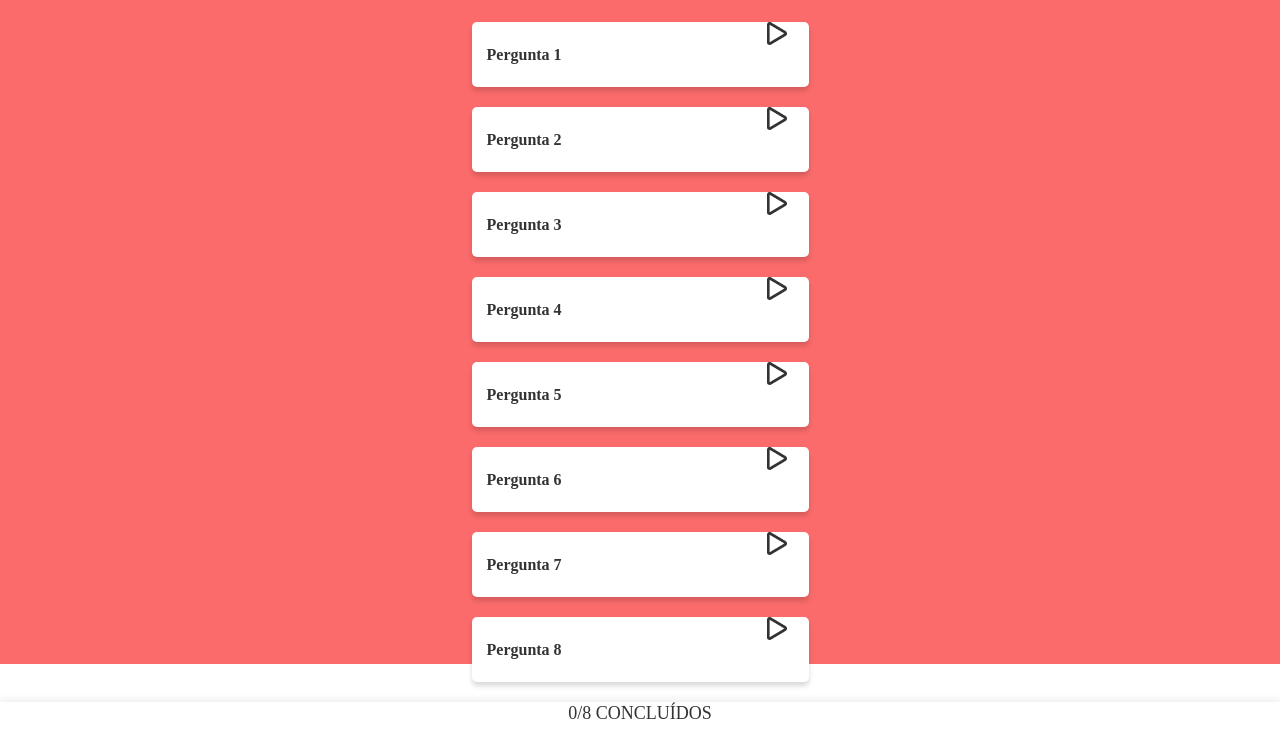
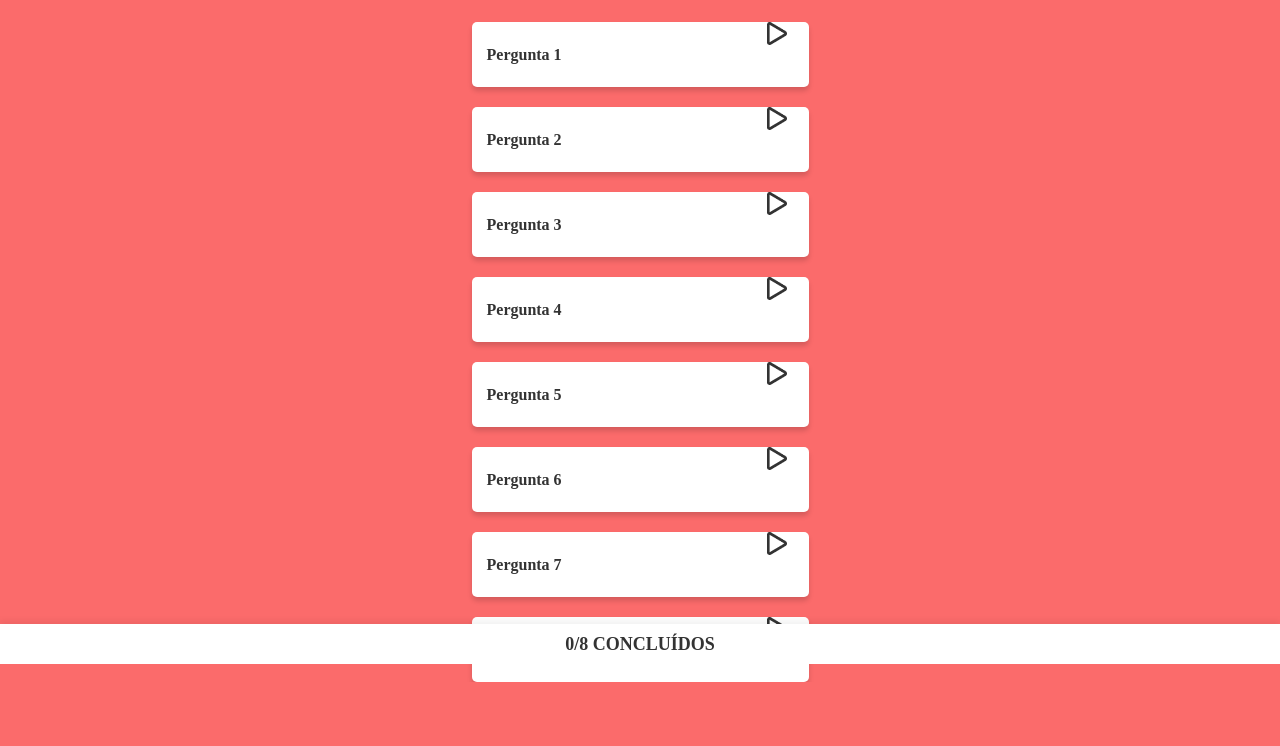
Before and after one commit to guilhermepolicarpio/projeto8-zaprecall, a React app: page / in a window 1280 px wide. Both pictures are taken after a click on the element "Vamos começar!!!". Shown: the part 136-882 px from the top of the page. After the commit the page ends 818 px from the top, so only its background shows below. Built offline with nearby package versions, Linux system fonts and the light colour scheme; a web font is replaced by a local one.

Commit message:
feat: refactoring footer page

```diff
--- a/public/reset.css
+++ b/public/reset.css
@@ -23,6 +23,7 @@ time, mark, audio, video {
 	font-size: 100%;
 	font: inherit;
 	vertical-align: baseline;
+	box-sizing: content-box;
 }
 /* HTML5 display-role reset for older browsers */
 article, aside, details, figcaption, figure,
@@ -31,6 +32,7 @@ footer, header, hgroup, menu, nav, section {
 }
 body {
 	line-height: 1;
+	background-color: rgba(251, 107, 107, 1);
 }
 ol, ul {
 	list-style: none;
--- a/public/style.css
+++ b/public/style.css
@@ -151,25 +151,6 @@ button:nth-of-type(3) {
   right: 16px;
 }
 
-.footerBox{
-  width:100%;
-  height: 70px;
-  background: #FFFFFF;
-  box-shadow: 0px -4px 6px rgba(0, 0, 0, 0.05);
-  display: flex;
-  justify-content: center;
-  align-items: center;
-}
-
-.footerBox h2{
-  font-family: 'Recursive';
-  font-style: normal;
-  font-weight: 400;
-  font-size: 18px;
-  line-height: 22px;
-  color: #333333;
-}
-
 .footerBox p{
   font-family: 'Recursive';
   font-style: normal;
--- a/src/components/FlashcardScreen.js
+++ b/src/components/FlashcardScreen.js
@@ -6,7 +6,7 @@ import Doubt from '../../src/assets/images/doubt.png';
 import Error from '../../src/assets/images/error.png';
 import Cards from './Cards';
 import Footer from './Footer';
-import Top from './top';
+import Top from './Top';
 
 const questions = [
     { question: " O que é JSX? ", answer: "Uma extensão de linguagem do JavaScript" },
@@ -45,7 +45,7 @@ export default function FlashcardScreen() {
     return (
         <ContentWrapper>
             <Top />
-            <>{
+            {
                 questions.map((flashCard, index) => {
                    return <Cards
                         key={index}
@@ -55,7 +55,7 @@ export default function FlashcardScreen() {
                         updateResult={updateResult}
                         optionIcon={optionIcon} />
                 })}
-            </>
+
             <Footer result={result} optionIcon={optionIcon} questions={questions} />
 
         </ContentWrapper>
@@ -64,9 +64,7 @@ export default function FlashcardScreen() {
 
 const ContentWrapper = styled.section`
   display: flex;
-  justify-content: flex-start;
   flex-direction: column;
   align-items: center;
-  z-index: 1;
-  background-color: rgba(251, 107, 107, 1);
+  flex-direction: column;
 `;
--- a/src/components/Footer.js
+++ b/src/components/Footer.js
@@ -1,41 +1,41 @@
-import React from "react"
-import Sad from "../../src/assets/images/sad.png"
-import Happy from "../../src/assets/images/party.png"
+import React from 'react';
+import styled from 'styled-components';
 
+import Happy from '../../src/assets/images/party.png';
+import Sad from '../../src/assets/images/sad.png';
 
-export default function Footer({result,optionIcon,questions}){
+export default function Footer({ result, optionIcon, questions }) {
 
     const [status, setStatus] = React.useState('');
 
-    if(result.length === 8 && status === '') {
-        if(result.filter((item)=>item==='Correct').length === questions.length) {
+    if (result.length === 8 && status === '') {
+        if (result.filter((item) => item === 'Correct').length === questions.length) {
             setStatus('in');
         } else {
             setStatus('out');
         }
     }
 
-switch(status){
+    switch (status) {
         case '':
-
-        return(
-
-            <div className="footerBox">
-                <div>
-
+            return (
+                <FooterWrapper>
                     <h2>{result.length}/8 CONCLUÍDOS</h2>
                     <div>
-                            {result.map((answer, index) => <img class="iconImg" key={index} src={optionIcon(answer)} alt='' />)}
+                        {result.map((answer, index) =>
+                            <img class="iconImg"
+                                key={index}
+                                src={optionIcon(answer)}
+                                alt='' />)}
                     </div>
-                 </div>
-            </div>
+                </FooterWrapper>
             )
 
         case 'in':
             return (
                 <div className='footerBox finished'>
                     <div className="message">
-                    <h3><img src={Happy} alt=''/> Parabéns!</h3>
+                        <h3><img src={Happy} alt='' /> Parabéns!</h3>
                         <p>Você não esqueceu de nenhum flashcard!</p>
                         <h2>{result.length}/8 CONCLUÍDOS</h2>
                         <div>
@@ -49,7 +49,7 @@ switch(status){
             return (
                 <div className='footerBox finished'>
                     <div className="message">
-                    <h3><img src={Sad} alt=''/> Putz...</h3>
+                        <h3><img src={Sad} alt='' /> Putz...</h3>
                         <p>Ainda faltam alguns... Mas não desanime!</p>
                         <h2>{result.length}/8 CONCLUÍDOS</h2>
                         <div>
@@ -63,3 +63,30 @@ switch(status){
             break;
     }
 }
+
+const FooterWrapper = styled.section`
+  background: #FFFFFF;
+  box-shadow: 0px -4px 6px rgba(0, 0, 0, 0.05);
+  display: flex;
+  justify-content: center;
+  align-items: center;
+  position: fixed;
+  right:0px;
+  bottom: 0px;
+  z-index: 1;
+  width:100%;
+  height:40px;
+
+
+  h2{
+  font-family: 'Recursive';
+  font-style: normal;
+  font-weight: 700;
+  font-size: 18px;
+  line-height: 22px;
+  color: #333333;
+  display: flex;
+  justify-content: center;
+  align-items: center;
+}
+`;
```
Also changed, not shown: src/components/Top.js (renamed from src/components/top.js). Lines whose indentation alone changed are shown as unchanged.
